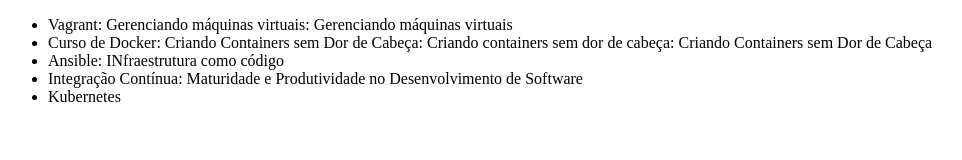
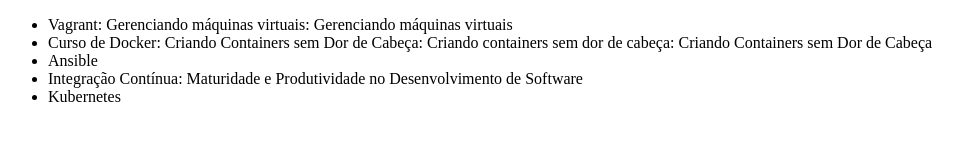
Before and after one commit to AmandaPardinho/git-github, a plain HTML site: page index.html in a window 1280 px wide. Shown: the whole page, without its empty margins (0-962 px from the left). Drawn offline with Linux system fonts and the light colour scheme.

Commit message:
Revert "Mudando nome do curso de Ansible"
This reverts commit b8ae0e7b6631dcbf4965bfe6cd912d3c8b825730.

```diff
--- a/index.html
+++ b/index.html
@@ -9,7 +9,7 @@
     <ul>
         <li>Vagrant: Gerenciando máquinas virtuais: Gerenciando máquinas virtuais</li>
         <li>Curso de Docker: Criando Containers sem Dor de Cabeça: Criando containers sem dor de cabeça: Criando Containers sem Dor de Cabeça</li>
-        <li>Ansible: INfraestrutura como código</li>
+        <li>Ansible</li>
         <li>Integração Contínua: Maturidade e Produtividade no Desenvolvimento de Software</li>
         <li>Kubernetes</li>
     </ul>
```
